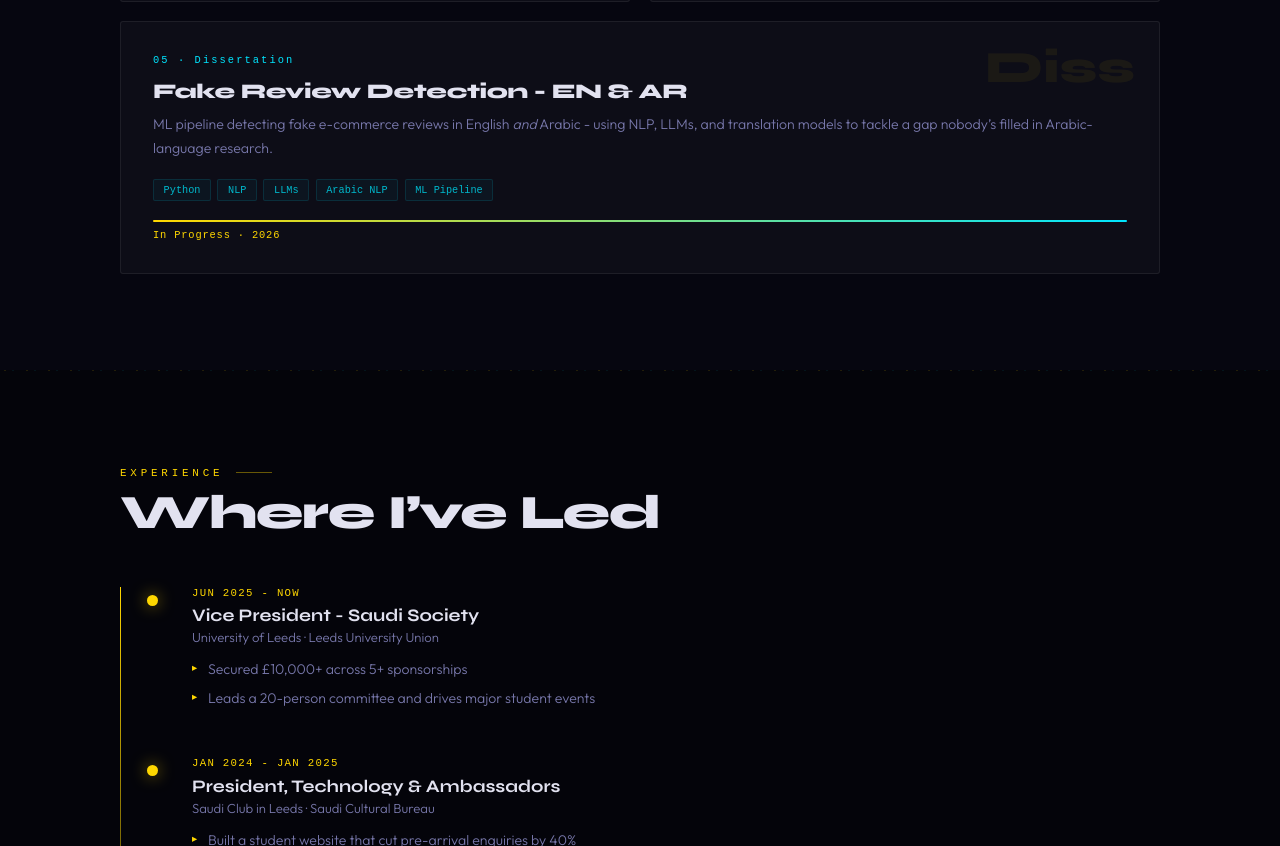
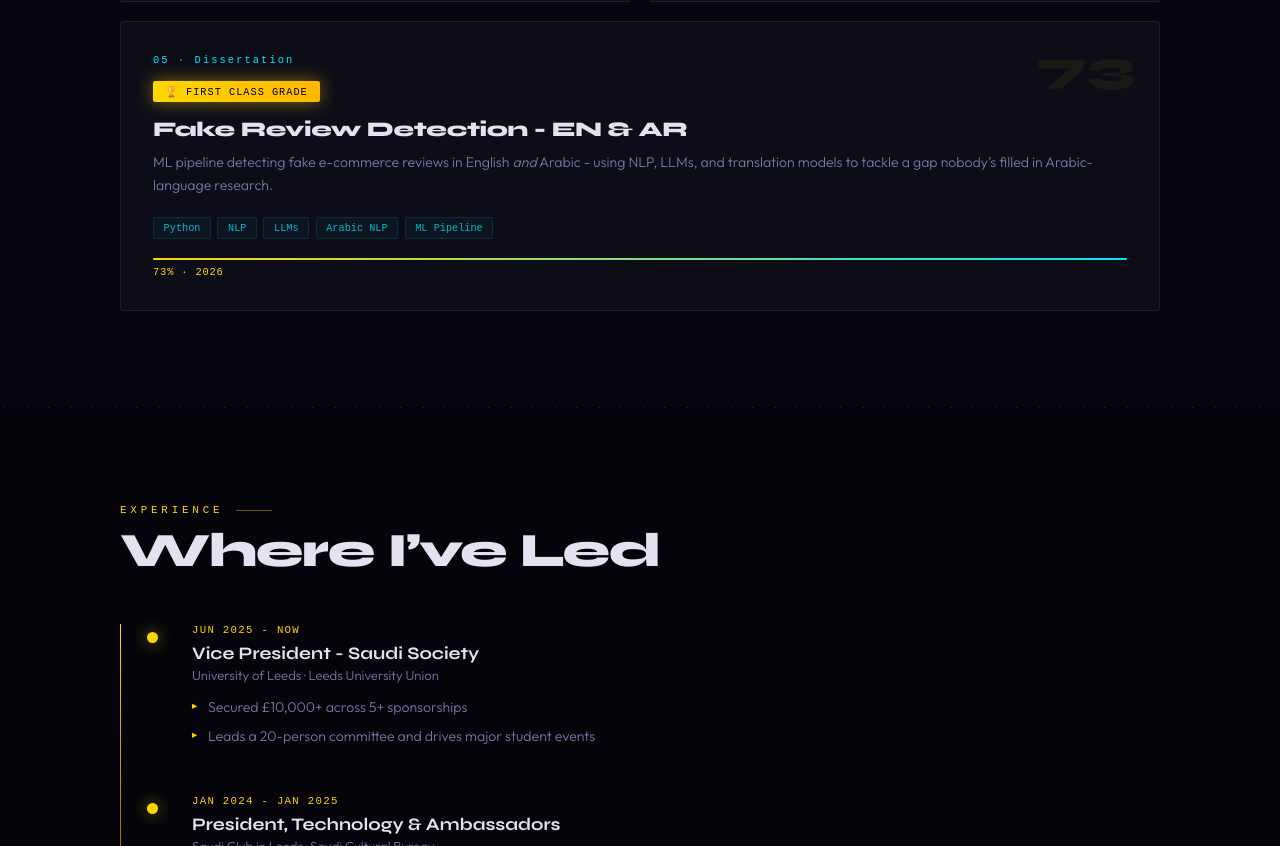
Before and after one commit to Raed-7/Portfolio, a plain HTML site: page raed-portfolio/index.html in a window 1280 px wide. Shown: the part 2918-3764 px from the top of the page. Drawn offline with Linux system fonts and the light colour scheme; animation ran at ten frames a second; a web font is replaced by a local one.

Commit message:
Updating the Diss grade

```diff
--- a/raed-portfolio/index.html
+++ b/raed-portfolio/index.html
@@ -224,13 +224,14 @@
 
         <div class="pc pcwide rev">
           <div class="pcglow"></div>
-          <div class="pcbadge">Diss</div>
+          <div class="pcbadge">73</div>
           <div class="pcnum">05 &middot; Dissertation</div>
+          <div class="ribbon">&#x1F3C6; First Class Grade</div>
           <h3>Fake Review Detection - EN &amp; AR</h3>
           <p>ML pipeline detecting fake e-commerce reviews in English <em>and</em> Arabic - using NLP, LLMs, and translation models to tackle a gap nobody&rsquo;s filled in Arabic-language research.</p>
           <div class="pctags"><span>Python</span><span>NLP</span><span>LLMs</span><span>Arabic NLP</span><span>ML Pipeline</span></div>
           <div class="pcbar"><div class="pcfill" data-pct="1"></div></div>
-          <div class="pcscore">In Progress &middot; 2026</div>
+          <div class="pcscore">73% &middot; 2026</div>
         </div>
 
       </div>
```
